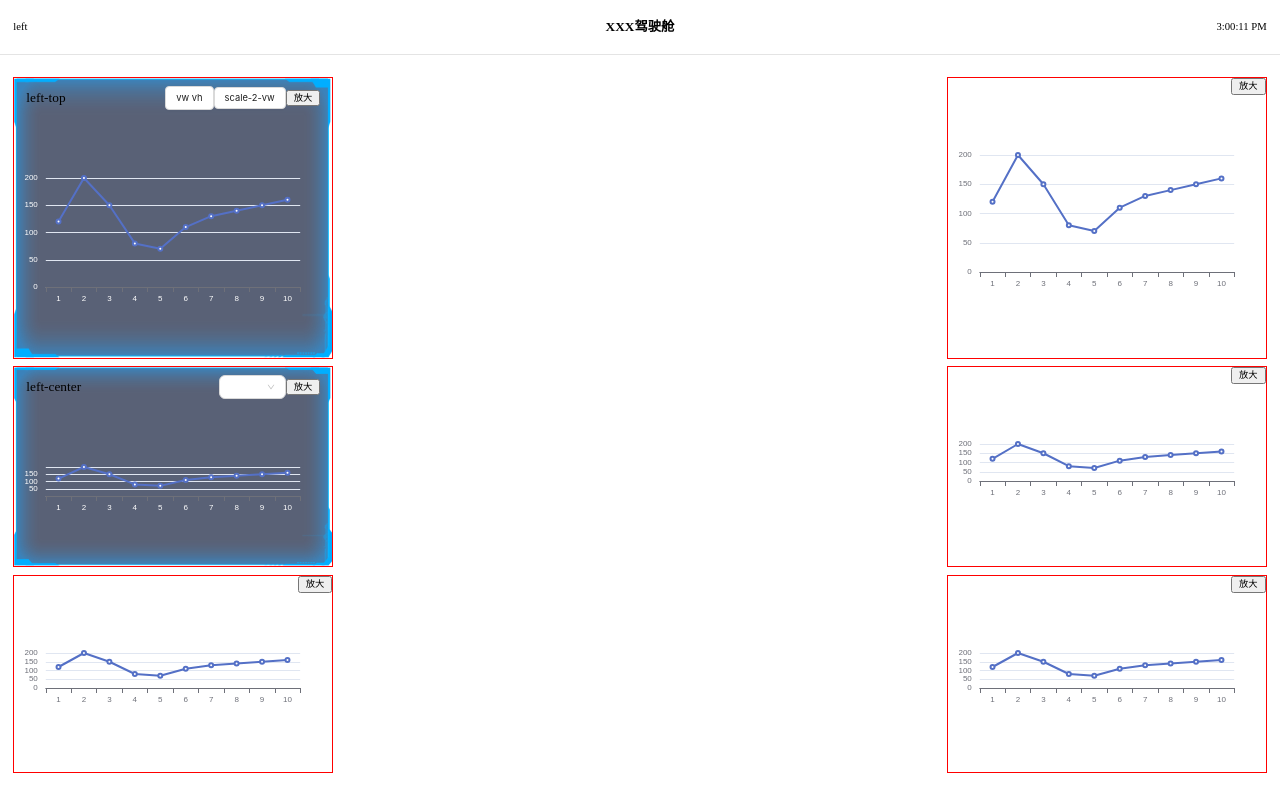
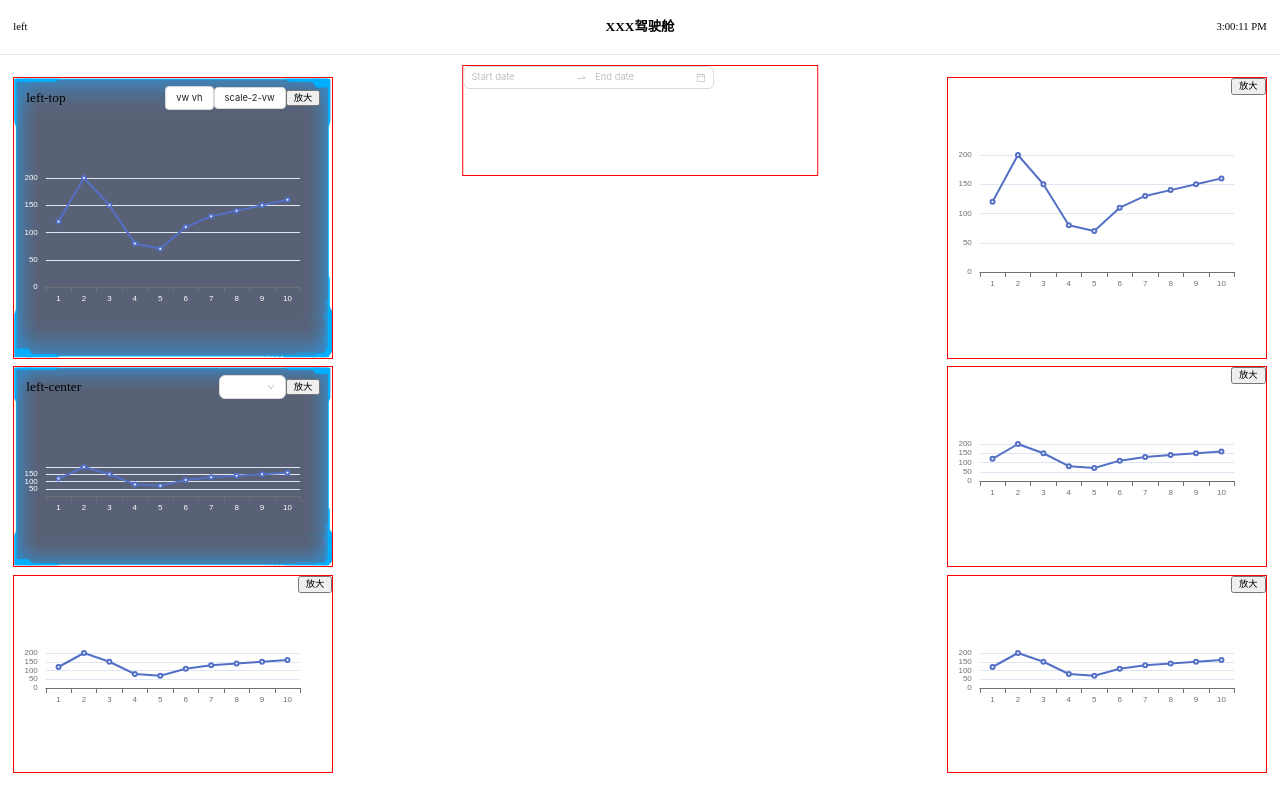
Before and after one commit to yeyunwen/vue3-big-screen-template, a Vue app: page / in a window 1280 px wide. Built offline with nearby package versions, Linux system fonts and the light colour scheme; the HTML template or start-up script is replaced by a standard one.

Commit message:
feat: 添加时间区间选择器的大屏样式

```diff
--- a/package.json
+++ b/package.json
@@ -14,6 +14,7 @@
   },
   "dependencies": {
     "ant-design-vue": "^4.2.6",
+    "dayjs": "^1.11.13",
     "echarts": "^5.5.1",
     "es-toolkit": "^1.30.1",
     "normalize.css": "^8.0.1",
--- a/src/styles/reset.scss
+++ b/src/styles/reset.scss
@@ -40,11 +40,88 @@ body {
       font-size: vw(12);
     }
   }
-
   // select的下拉菜单
   &.ant-select-dropdown {
     .ant-select-item {
       font-size: vw(14);
+    }
+  }
+
+  // range-picker
+  &.ant-picker {
+    padding: vh(4) vw(11) vh(4);
+    font-size: vw(14);
+    .ant-picker-input > input {
+      font-size: vw(14);
+    }
+    .ant-picker-range {
+      .ant-picker-range-separator {
+        padding: 0 vw(8);
+      }
+    }
+
+    .ant-picker-separator {
+      height: vh(16);
+      font-size: vw(16);
+    }
+  }
+  &.ant-picker-dropdown {
+    font-size: vw(14);
+    .ant-picker-date-panel {
+      width: vw(280);
+      .ant-picker-body {
+        padding: vh(8) vw(12);
+      }
+      .ant-picker-content {
+        width: vw(252);
+
+        th {
+          width: vw(36);
+          height: vh(34);
+          min-width: vw(24);
+        }
+      }
+    }
+
+    .ant-picker-header {
+      padding: 0 vw(8);
+      > button {
+        font-size: vw(14);
+      }
+      button {
+        line-height: vh(40);
+      }
+    }
+    .ant-picker-header-view {
+      line-height: vh(40);
+      button {
+        line-height: vh(40);
+      }
+    }
+    .ant-picker-cell {
+      &::before {
+        height: vh(24);
+      }
+      .ant-picker-cell-inner {
+        min-width: vw(24);
+        height: vh(24);
+        line-height: vh(24);
+      }
+    }
+    .ant-picker-prev-icon,
+    .ant-picker-prev-icon::before,
+    .ant-picker-super-prev-icon,
+    .ant-picker-super-prev-icon::before,
+    .ant-picker-super-prev-icon::after,
+    .ant-picker-next-icon,
+    .ant-picker-next-icon::before,
+    .ant-picker-super-next-icon,
+    .ant-picker-super-next-icon::before,
+    .ant-picker-super-next-icon::after {
+      width: vw(7);
+      height: vw(7);
+      border-block-start-width: vw(1.5);
+      border-inline-start-width: vw(1.5);
     }
   }
 }
--- a/src/types/components.d.ts
+++ b/src/types/components.d.ts
@@ -8,6 +8,7 @@ export {}
 declare module 'vue' {
   export interface GlobalComponents {
     AButton: typeof import('ant-design-vue/es')['Button']
+    ARangePicker: typeof import('ant-design-vue/es')['RangePicker']
     ASelect: typeof import('ant-design-vue/es')['Select']
     BorderBox1: typeof import('./../components/border-box-1/index.vue')['default']
     Echart: typeof import('./../components/Echart/index.vue')['default']
--- /dev/null
+++ b/src/views/Index/center-top/index.vue
@@ -0,0 +1,24 @@
+<script setup lang="ts">
+import type { Dayjs } from 'dayjs'
+
+defineOptions({
+  name: 'center-top',
+})
+
+type RangeValue = [Dayjs, Dayjs]
+
+const dateRangeValue = ref<RangeValue>()
+</script>
+
+<template>
+  <div class="center-top">
+    <a-range-picker class="big-screen" popupClassName="big-screen" v-model:value="dateRangeValue" />
+  </div>
+</template>
+
+<style lang="scss" scoped>
+.center-top {
+  width: 100%;
+  height: 100%;
+}
+</style>
--- a/src/views/Index/index.vue
+++ b/src/views/Index/index.vue
@@ -5,6 +5,7 @@ import LeftBottom from './left-bottom/index.vue'
 import RightTop from './right-top/index.vue'
 import RightCenter from './right-center/index.vue'
 import RightBottom from './right-bottom/index.vue'
+import CenterTop from './center-top/index.vue'
 
 defineOptions({
   name: 'Index',
@@ -24,6 +25,11 @@ defineOptions({
         <left-bottom />
       </div>
     </div>
+
+    <div class="center-warp">
+      <center-top />
+    </div>
+
     <div class="right-container">
       <div class="right-top-wrap">
         <right-top />
@@ -90,4 +96,14 @@ $right-gap: vh(10);
     border: vw(1) solid red;
   }
 }
+
+.center-warp {
+  position: absolute;
+  top: vh(88);
+  left: 50%;
+  width: vh(480);
+  height: vh(150);
+  transform: translateX(-50%);
+  border: vw(1) solid red;
+}
 </style>
```
Also changed, not shown: 1 other file (tests, documents, lock files or other folders).
